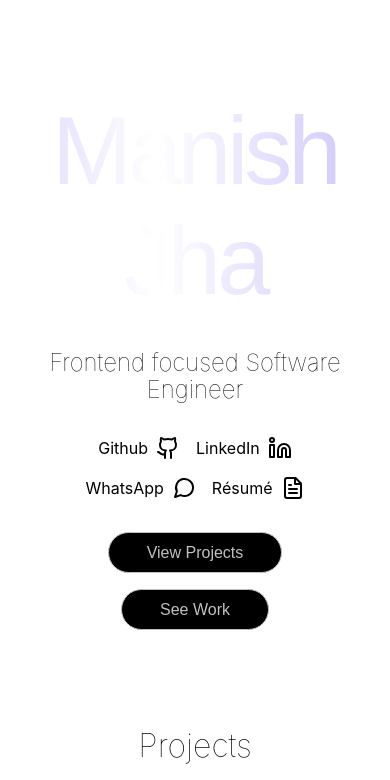
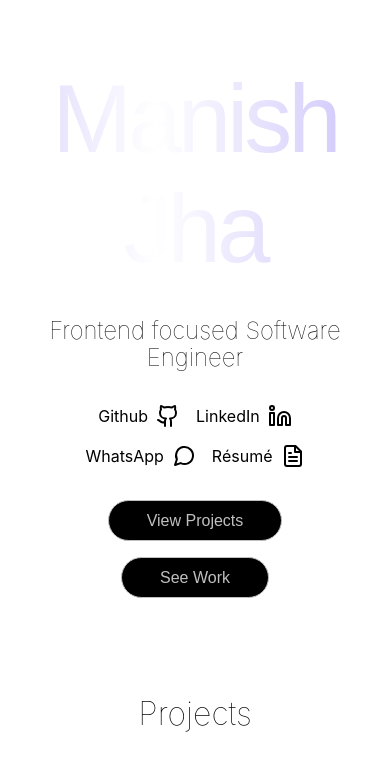
Before and after one commit to blueanchovy/portfolio-2024, a Next.js app: page / in a window 390 px wide. Shown: the top 780 px of the page. Built offline with nearby package versions, Linux system fonts and the light colour scheme.

Commit message:
mobile padding top fix

```diff
--- a/styles/Home.module.css
+++ b/styles/Home.module.css
@@ -10,6 +10,9 @@
   align-items: center;
   max-width: 1572px;
   margin: 0 auto;
+@media (max-width: 768px) {
+    padding-top: 4rem;
+}
 }
 
 .footer {
```
